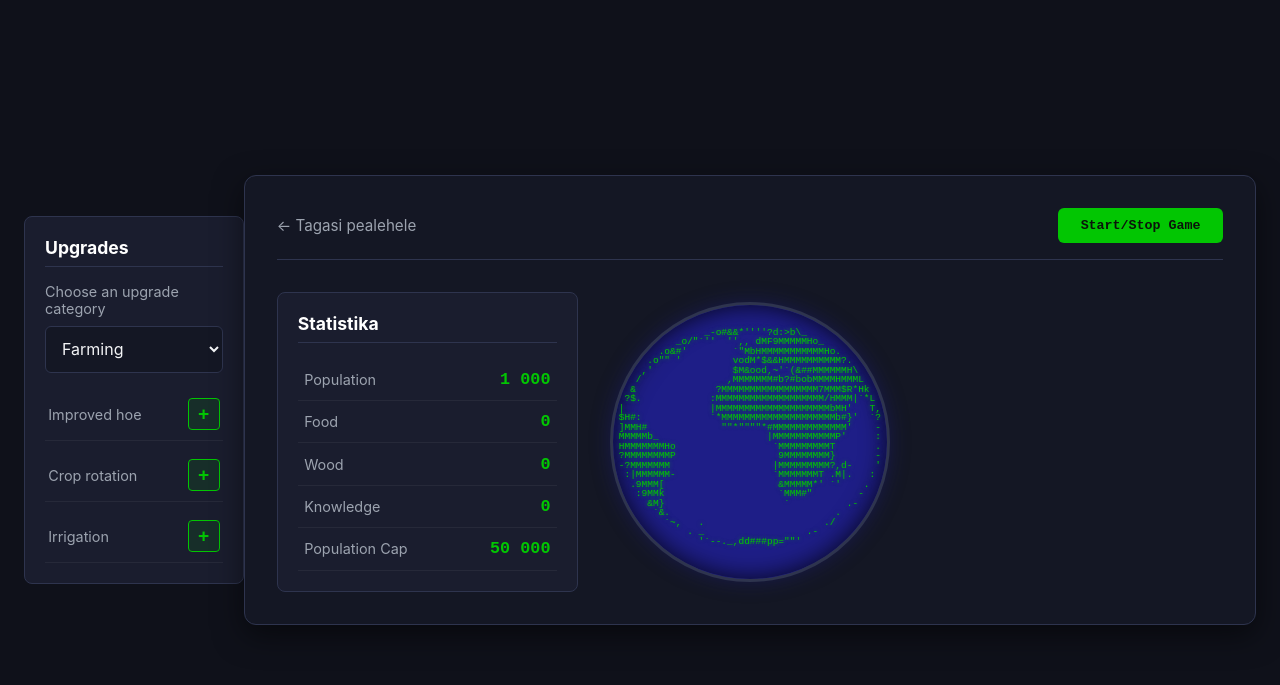
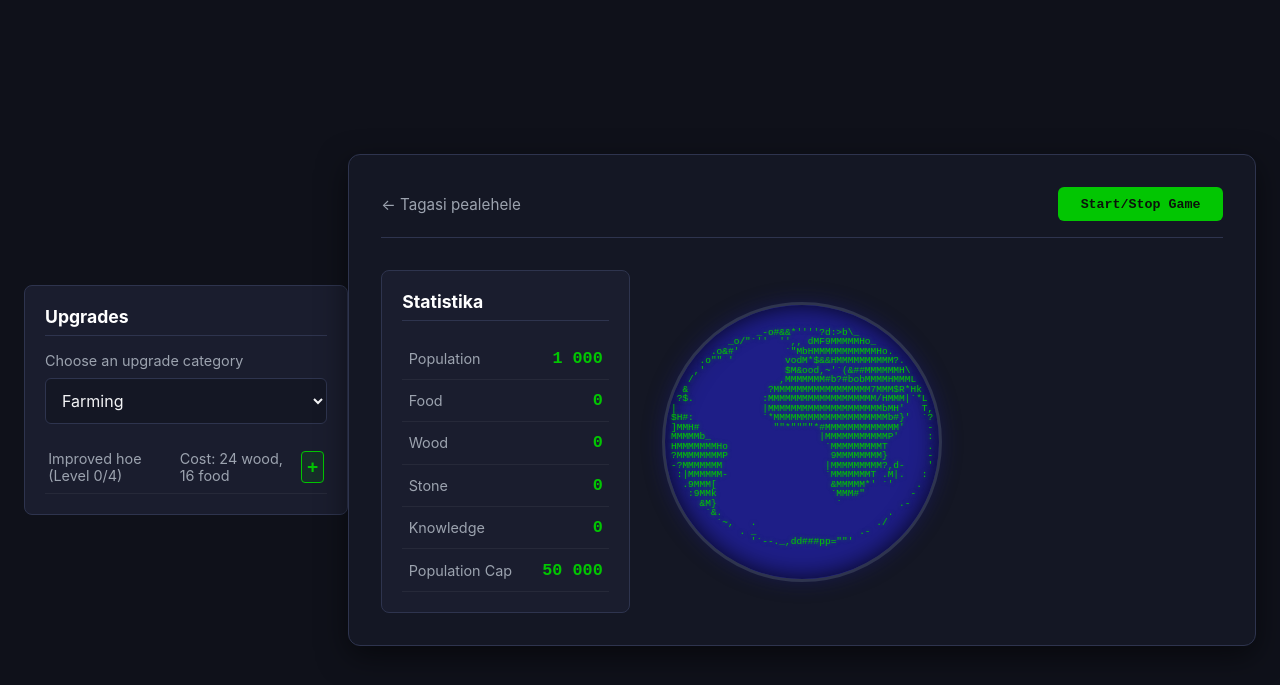
Before and after one commit to XCWI/Veebilehe-projekt, a Python web app: template teine_mang/templates/game.html in a window 1280 px wide. Shown: the top 685 px of the page. Run offline with Jinja, Linux system fonts and the light colour scheme; the template is opened without the code that fills it, so the values that code supplies are empty.

Commit message:
Parandasin upgradefunctionit ning taiendasid game_update_list_logic.js

```diff
--- a/teine_mang/static/js/game_upgade_list_logic.js
+++ b/teine_mang/static/js/game_upgade_list_logic.js
@@ -1,26 +1,42 @@
 const upgradeCategories = {
-            farming: ["Improved hoe", "Crop rotation", "Irrigation"],
-            wood: ["Better axes", "Managed forest", "Sawmill"],
-            mining: ["Stone tools", "Deep mining", "Ore processing"],
-            education: ["Learning hall", "Written records", "Research network"]
+    farming: ["hoeUpgrade"],
+    wood: ["betterAxes"],
+    mining: ["pickaxeUpgrade"],
+    education: []
 };
 
 function showUpgradeCategory(category) {
     const list = document.getElementById("upgrade-list");
     list.replaceChildren();
-            for (const upgrade of upgradeCategories[category] || []) {
+
+    for (const upgradeId of upgradeCategories[category] || []) {
+        const upgrade = game.Upgrades[upgradeId];
+        if (!upgrade) continue;
+
         const item = document.createElement("div");
         item.className = "upgrade-item";
         const name = document.createElement("span");
-                name.textContent = upgrade;
+        name.textContent = `${upgrade.name} (Level ${upgrade.level}/${upgrade.maxLevel})`;
+
+        const cost = document.createElement("span");
+        cost.className = "upgrade-cost";
+        cost.textContent = upgrade.level >= upgrade.maxLevel
+            ? "Max level"
+            : `Cost: ${getUpgradeCosts(upgrade).map(([resource, amount]) => `${amount} ${resource}`).join(", ")}`;
+
         const button = document.createElement("button");
         button.className = "action-btn";
         button.type = "button";
+        button.onclick = () => upgradeFunction(upgradeId);
         button.textContent = "+";
-                button.setAttribute("aria-label", `Upgrade ${upgrade}`);
-                item.append(name, button);
+        button.disabled = upgrade.level >= upgrade.maxLevel;
+        button.setAttribute("aria-label", `Upgrade ${upgrade.name}`);
+
+        item.append(name, cost, button);
         list.append(item);
     }
 }
 
+document.addEventListener("DOMContentLoaded", () => {
     showUpgradeCategory(document.getElementById("upgrade-category").value);
+});
--- a/teine_mang/static/js/mang.js
+++ b/teine_mang/static/js/mang.js
@@ -19,26 +19,52 @@ class incrementalGame {
         this.food = 0;
         this.foodRate = 1;
 
+        this.stone = 0;
+        this.stoneRate = 1;
+
+
         this.Upgrades = {
-            // peaks täpsustama mis ressursse on vaja, et teha upgrade
-            "hoeUpgrade": {
-                "level": 0,
-                "maxLevel": 4,
-                "initialCost": 20,
-                "costPerLevel": 1.4,
-                "initialUpgradePerk": 4,
-                "initialUpgradePerLevel": 1.2,
-                "upgradeCostCategories": {"wood": 1.2, "food": 0.8}
+            hoeUpgrade: {
+                name: "Improved hoe",
+                category: "farming",
+                resource: "food",
+                level: 0,
+                maxLevel: 4,
+                initialCost: 20,
+                costPerLevel: 1.4,
+                initialBonus: 4,
+                bonusPerLevel: 1.2,
+                upgradeCostCategories: { wood: 1.2, food: 0.8 }
             },
-            "pickaxeUpgrade": {
-                "level": 0,
-                "maxLevel": 4,
-                "initialCost": 20,
-                "costPerLevel": 1.4,
-                "initialUpgradeState": 4,
-                "initialUpgradePerLevel": 1.2
+            pickaxeUpgrade: {
+                name: "Stone tools",
+                category: "mining",
+                resource: "knowledge",
+                level: 0,
+                maxLevel: 4,
+                initialCost: 20,
+                costPerLevel: 1.4,
+                initialBonus: 4,
+                bonusPerLevel: 1.2,
+                upgradeCostCategories: { wood: 1.2 }
+            },
+            betterAxes: {
+                name: "Better axes",
+                category: "wood",
+                resource: "wood",
+                level: 0,
+                maxLevel: 4,
+                initialCost: 20,
+                costPerLevel: 1.4,
+                initialBonus: 4,
+                bonusPerLevel: 1.2,
+                upgradeCostCategories: { wood: 1.2 }
             }
         };
+
+        this.gameStoryUpates = {
+
+        }
     }
 
     gameTick() {
@@ -48,39 +74,21 @@ class incrementalGame {
         this.wood += this.woodRate;
         this.knowledge += this.knowledgeRate;
         this.food += this.foodRate;
+        this.stone += this.stoneRate;
+
         // Peaks lisama veel stat e
 
         }
-
-    upgradeFunction(upgradeName) {
-        const upgrade = this.Upgrades[upgradeName];
-        // Kontrollib, kas upgrade on olemas
-        if (!upgrade) {
-            return false;
-        }
-        // Kontrollib, kas upgrade on lubatud (kas upgrade'i tase on väiksem kui maksimaalne tase)
-        if (upgrade.level < upgrade.maxLevel) {
-                for (let resource of upgrade.upgradeCostCategories) {
-                const cost = Math.ceil(
-                    upgrade.initialCost *
-                    (upgrade.costPerLevel ** (upgrade.level+1)) * upgrade.upgradeCostCategories.resource
-                    );
-                    // Kontrollib, kas mängijal on piisavalt ressursse upgrade'i ostmiseks,
-                    // kui ressursid on olemas, siis tagastab true, muidu false
-                    if (cost < this[resource]) {
-                        return false;
-                    }
-            }
-                return true;
-        }
-    }
 }
 const game = new incrementalGame;
 function updateInfo() {
     game.gameTick();
-    const statsList = document.getElementsByClassName('stat-value');
-    for(const i of statsList){
-        document.getElementById(i.id).textContent = Math.round(game[i.id]);
+    renderStats();
+}
+
+function renderStats() {
+    for (const stat of document.getElementsByClassName("stat-value")) {
+        stat.textContent = Math.round(game[stat.id]);
     }
 }
 let gameTicker = null;
@@ -89,3 +97,36 @@ async function startStopGame() {
     else {clearInterval(gameTicker);
         gameTicker=null;}
 }
+
+function getUpgradeCosts(upgrade) {
+    return Object.entries(upgrade.upgradeCostCategories || {}).map(
+        ([resource, multiplier]) => [
+            resource,
+            Math.ceil(upgrade.initialCost * (upgrade.costPerLevel ** upgrade.level) * multiplier)
+        ]
+    );
+}
+
+function upgradeFunction(upgradeId) {
+    const upgrade = game.Upgrades[upgradeId];
+    if (!upgrade || upgrade.level >= upgrade.maxLevel) return false;
+
+    const costs = getUpgradeCosts(upgrade);
+
+    // Check every resource first, so a failed purchase never partially charges the player.
+    if (costs.some(([resource, cost]) => !Number.isFinite(game[resource]) || game[resource] < cost)) {
+        return false;
+    }
+
+    for (const [resource, cost] of costs) {
+        game[resource] -= cost;
+    }
+
+    game[`${upgrade.resource}Rate`] += upgrade.initialBonus * (upgrade.bonusPerLevel ** upgrade.level);
+    upgrade.level += 1;
+
+    renderStats();
+    const category = document.getElementById("upgrade-category").value;
+    showUpgradeCategory(category);
+    return true;
+}
--- a/teine_mang/templates/game.html
+++ b/teine_mang/templates/game.html
@@ -32,6 +32,7 @@
                     <tr><td class="stat-label" id="population-stat">Population</td><td class="stat-value" id="population">1 000</td></tr>
                     <tr><td class="stat-label" id="food-stat">Food</td><td class="stat-value" id="food">0</td></tr>
                     <tr><td class="stat-label" id="wood-stat">Wood</td><td class="stat-value" id="wood">0</td></tr>
+                    <tr><td class="stat-label" id="population-cap-stat">Stone</td><td class="stat-value" id="stone">0</td></tr>
                     <tr><td class="stat-label" id="kowledge-stat">Knowledge</td><td class="stat-value" id="knowledge">0</td></tr>
                     <tr><td class="stat-label" id="population-cap-stat">Population Cap</td><td class="stat-value" id="populationCap">50 000</td></tr>
                 </table>
```
Lines whose indentation alone changed are shown as unchanged.
